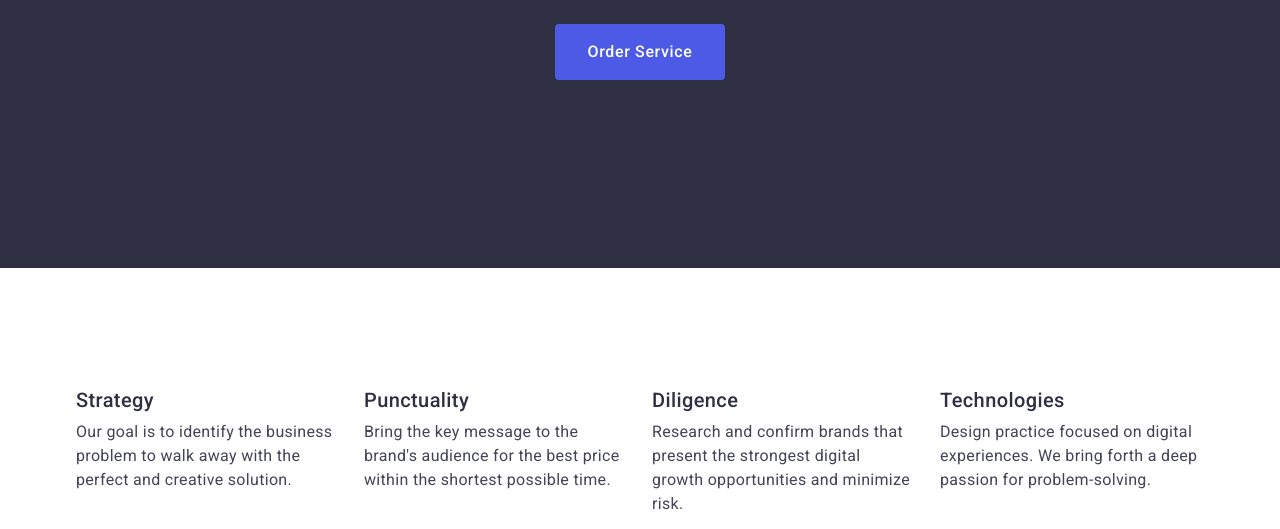
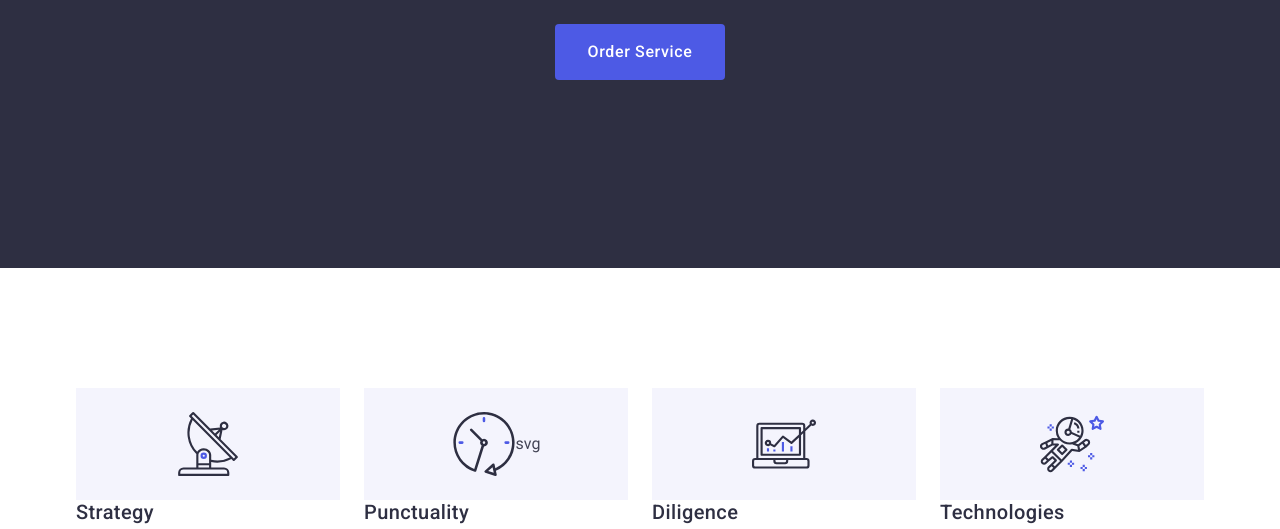
Before and after one commit to IvanImen/goit-markup-hw-04, a plain HTML site: page index.html in a window 1280 px wide. Shown: the part 405-934 px from the top of the page. Drawn offline with nearby package versions, Linux system fonts and the light colour scheme.

Commit message:
version1

```diff
--- a/css/styles.css
+++ b/css/styles.css
@@ -247,6 +247,17 @@ address {
   flex-basis: calc((100% - 3 * 24px) / 4);
 }
 
+.swifttech-item-container {
+  display: flex;
+  height: 112px;
+  align-items: center;
+  justify-content: center;
+  background-color: var(--cloud-color);
+}
+
+/* .swifttech-icon {
+} */
+
 .swifttech-subtitle {
   font-weight: 500;
   font-size: 20px;
--- a/index.html
+++ b/index.html
@@ -77,6 +77,11 @@
           <h2 class="swifttech-title visually-hidden">SwiftTech</h2>
           <ul class="swifttech-list list">
             <li class="swifttech-item">
+              <div class="swifttech-item-container">
+                <svg class="swifttech-icon icon" width="64" height="64">
+                  <use href="./images/icons.svg#antenna"></use>
+                </svg>
+              </div>
               <h3 class="swifttech-subtitle">Strategy</h3>
               <p class="swifttech-text">
                 Our goal is to identify the business problem to walk away with
@@ -84,6 +89,11 @@
               </p>
             </li>
             <li class="swifttech-item">
+              <div class="swifttech-item-container">
+                <svg class="swifttech-icon icon" width="64" height="64">
+                  <use href="./images/icons.svg#clock"></use></svg
+                >svg
+              </div>
               <h3 class="swifttech-subtitle">Punctuality</h3>
               <p class="swifttech-text">
                 Bring the key message to the brand's audience for the best price
@@ -91,6 +101,11 @@
               </p>
             </li>
             <li class="swifttech-item">
+              <div class="swifttech-item-container">
+                <svg class="swifttech-icon icon" width="64" height="64">
+                  <use href="./images/icons.svg#diagram"></use>
+                </svg>
+              </div>
               <h3 class="swifttech-subtitle">Diligence</h3>
               <p class="swifttech-text">
                 Research and confirm brands that present the strongest digital
@@ -98,6 +113,11 @@
               </p>
             </li>
             <li class="swifttech-item">
+              <div class="swifttech-item-container">
+                <svg class="swifttech-icon icon" width="64" height="64">
+                  <use href="./images/icons.svg#astronaut"></use>
+                </svg>
+              </div>
               <h3 class="swifttech-subtitle">Technologies</h3>
               <p class="swifttech-text">
                 Design practice focused on digital experiences. We bring forth a
```
Also changed, not shown: images/customers-icons/Logo-1.svg (added), images/customers-icons/Logo-2.svg (added), images/customers-icons/Logo-3.svg (added), images/customers-icons/Logo-4.svg (added), images/customers-icons/Logo-5.svg (added), images/customers-icons/Logo.svg (added), images/footer-icons/facebook.svg (added), images/footer-icons/instagram.svg (added), images/footer-icons/linkedin.svg (added), images/footer-icons/twitter.svg (added), images/icons.svg (added), images/swifttech-icons/antenna.svg (added), images/swifttech-icons/astronaut.svg (added), images/swifttech-icons/clock.svg (added), 1 more files.
